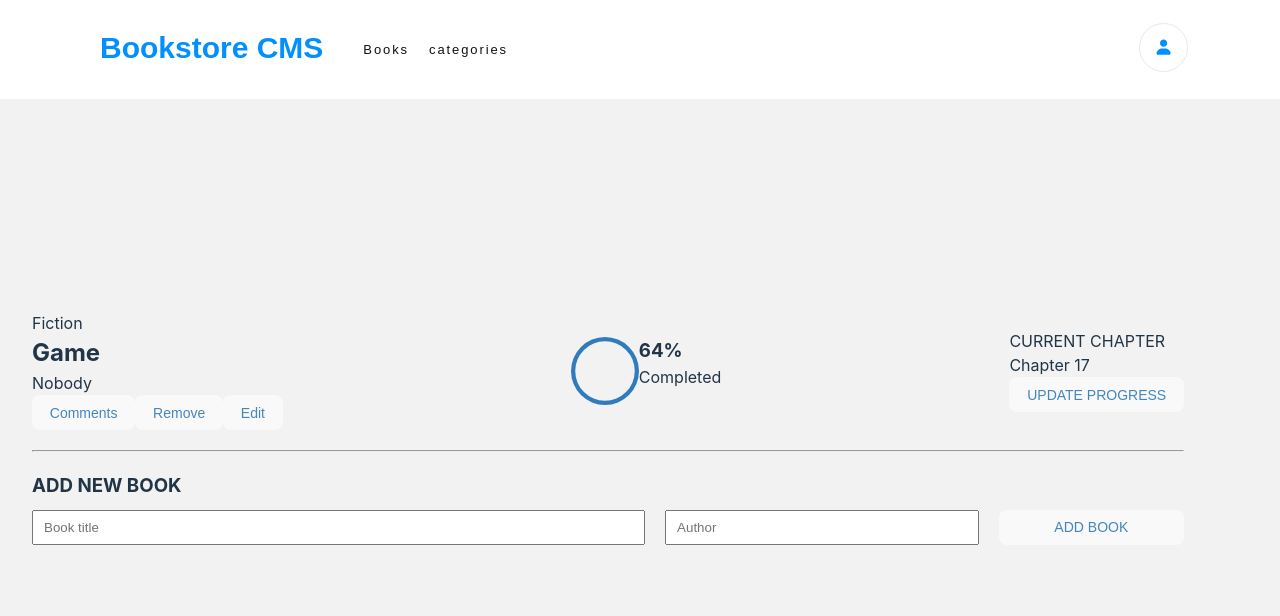
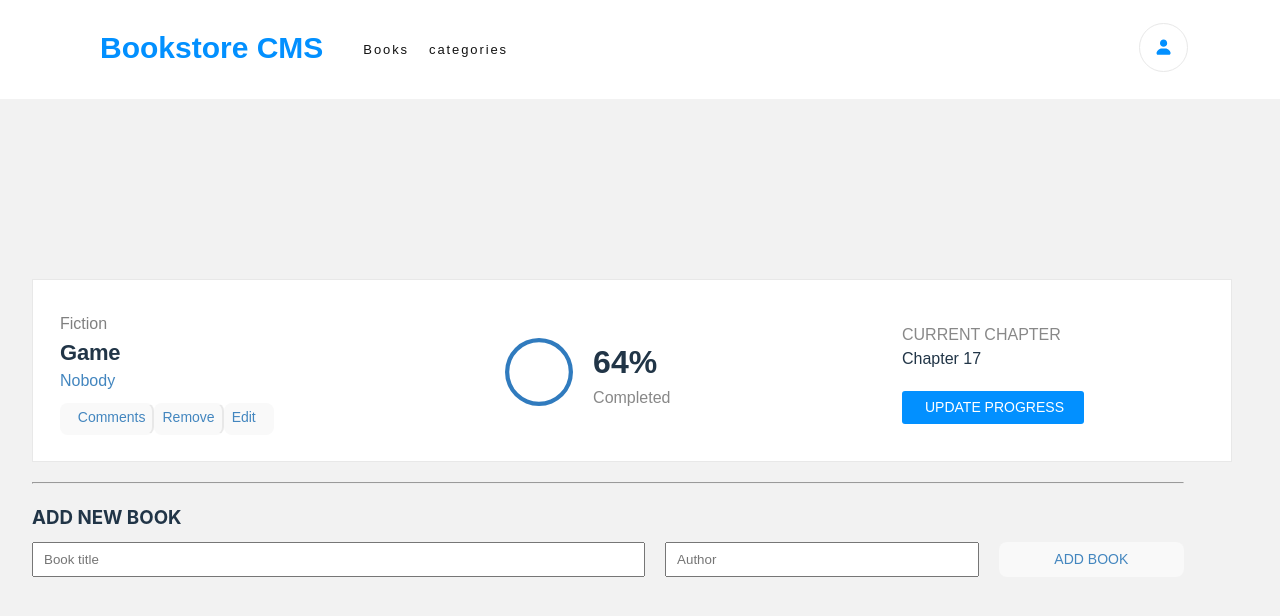
Before and after one commit to Luffytaro22/Bookstore, a React (Vite) app: page / in a window 1280 px wide. Shown: the top 616 px of the page. Built offline with nearby package versions, Linux system fonts and the light colour scheme; no server answers.

Commit message:
Add styles to the books containers

```diff
--- a/src/styles/books.module.css
+++ b/src/styles/books.module.css
@@ -3,14 +3,81 @@
   justify-content: space-between;
   align-items: center;
   text-align: left;
+  background: #fff;
+  border: 1px solid #e8e8e8;
+  padding: 2rem 9.188rem 1.625rem 1.688rem;
+  width: 80vw;
 }
 
 .booksInfo {
   text-align: left;
 }
 
+.booksComplete p {
+  font-family: Montserrat-Regular, sans-serif;
+  color: #888;
+}
+
+.booksChapter p {
+  font-family: RobotoSlab-Light, sans-serif;
+}
+
+.booksChapter p:first-child {
+  color: #888;
+}
+
+.booksInfo > p:first-child {
+  font-family: Montserrat-Bold, sans-serif;
+  color: gray;
+}
+
+.booksInfo h2 {
+  font-family: RobotoSlab-Bold, sans-serif;
+  font-size: 1.375rem;
+  letter-spacing: -0.2px;
+}
+
+.author {
+  color: #4386bf;
+  font-family: RobotoSlab-Light, sans-serif;
+}
+
+.booksOptions {
+  margin-top: 10px;
+}
+
+.booksButtons {
+  padding-top: 5px;
+}
+
+.booksButtons:nth-child(1),
+.booksButtons:nth-child(2) {
+  padding-right: 7px;
+  border-right: 2px solid #e8e8e8;
+}
+
+.booksButtons:nth-child(2),
+.booksButtons:nth-child(3) {
+  padding-left: 7px;
+}
+
 .booksComplete {
   display: flex;
+  gap: 20px;
+}
+
+.booksComplete h3 {
+  font-family: Montserrat-Regular, sans-serif;
+  font-size: 2rem;
+}
+
+.buttonUpdate {
+  margin-top: 20px;
+  background-color: #0290ff;
+  border-radius: 3px;
+  padding: 0.438rem 1.188rem 0.5rem 1.375rem;
+  color: #fff;
+  font-family: RobotoSlab-Light, sans-serif;
 }
 
 .Oval2 {
```
